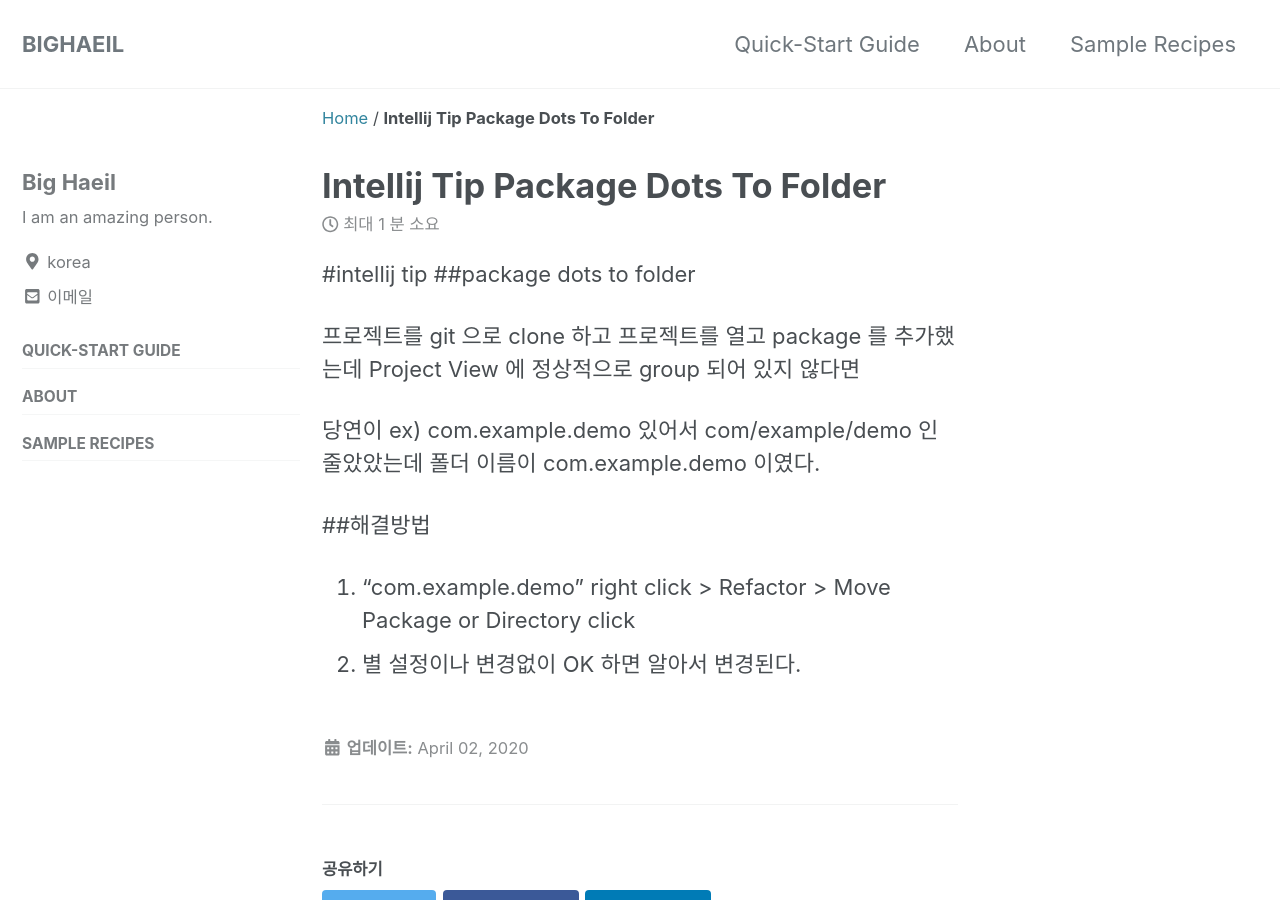
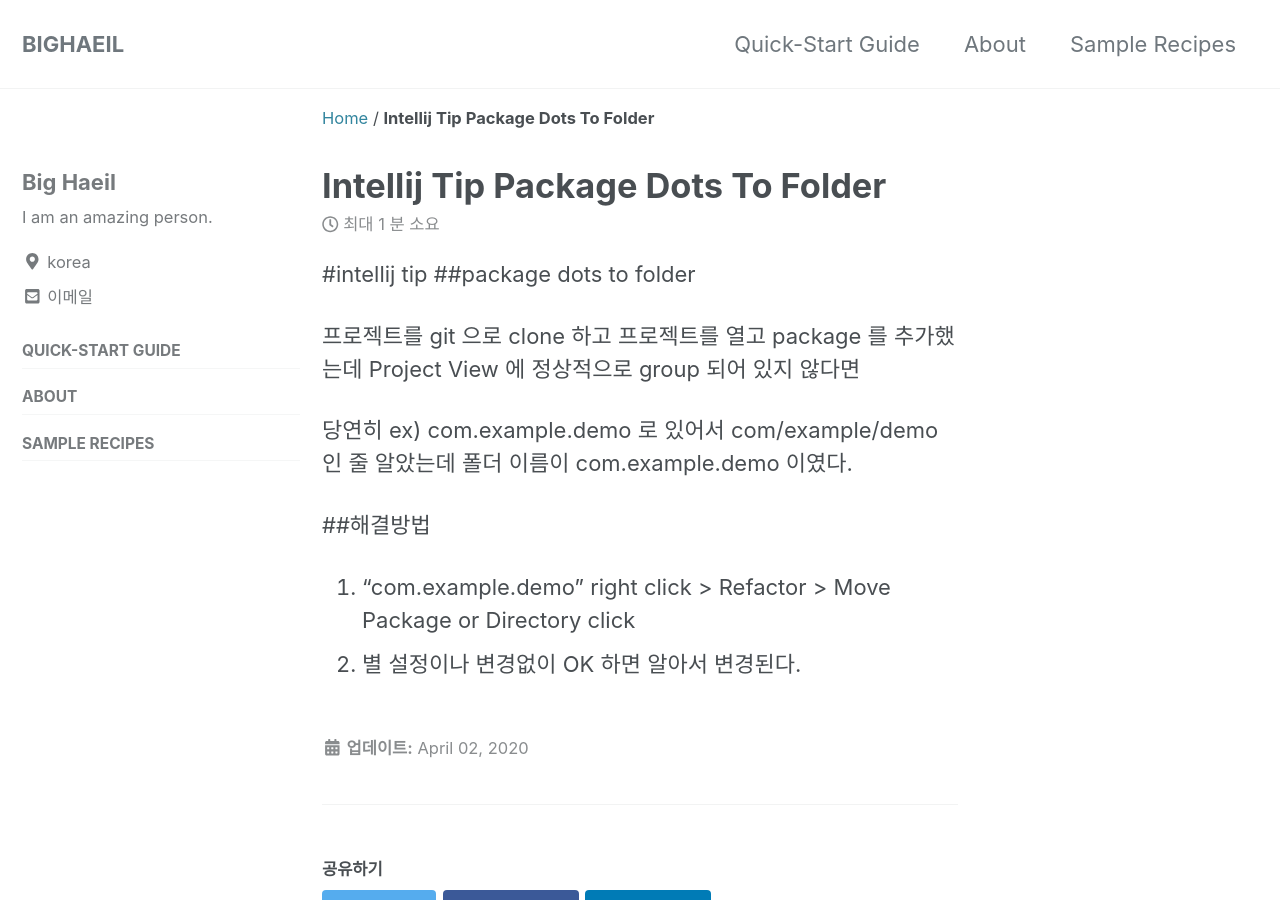
Before and after one commit to bighaeil/bighaeil.github.io, a Jekyll site: the page built from _posts/2020-04-02-intellij-tip-package-dots-to-folder.md, in a window 1280 px wide and 900 px high. Built offline with Jekyll 4.4.1, drawn with Linux system fonts in a browser that asks for light colours; cached includes are drawn as plain includes; nearby versions of some CDN libraries; comment, search, counter and statistics services are not loaded.

Commit message:
Update 2020-04-02-intellij-tip-package-dots-to-folder.md

```diff
--- a/_posts/2020-04-02-intellij-tip-package-dots-to-folder.md
+++ b/_posts/2020-04-02-intellij-tip-package-dots-to-folder.md
@@ -4,7 +4,7 @@
 프로젝트를 git 으로 clone 하고 프로젝트를 열고
 package 를 추가했는데 Project View 에 정상적으로 group 되어 있지 않다면
 
-당연이 ex) com.example.demo 있어서 com/example/demo 인줄았았는데
+당연히 ex) com.example.demo 로 있어서 com/example/demo 인 줄 알았는데
 폴더 이름이 com.example.demo 이였다.
 
 ##해결방법
```
